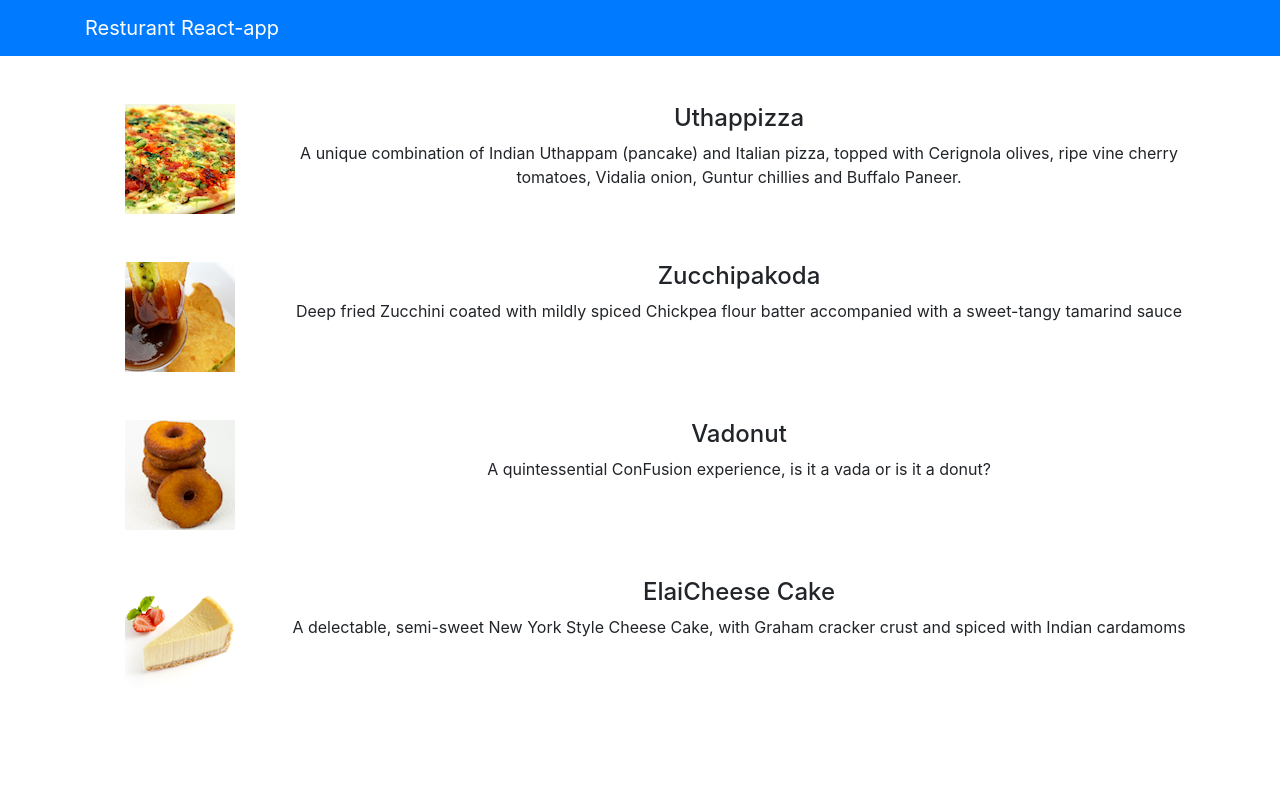
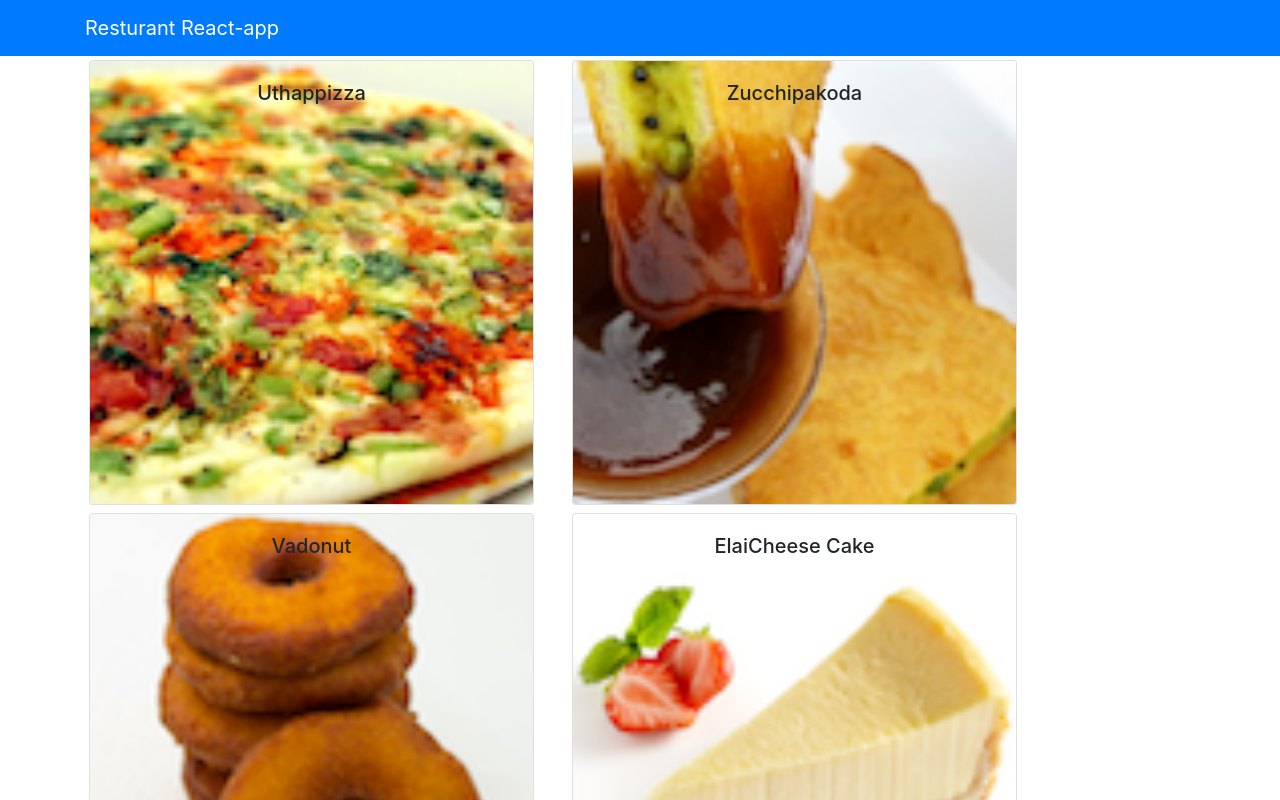
Before and after one commit to Arbazbms/ReactJS-Coursera, a React (Create React App) app: page / in a window 1280 px wide. Shown: the top 800 px of the page. Built offline with nearby package versions, Linux system fonts and the light colour scheme.

Commit message:
added onlick event on Card iamges

```diff
--- a/src/App.js
+++ b/src/App.js
@@ -2,8 +2,16 @@
 import { Navbar, NavbarBrand } from "reactstrap";
 import "./App.css";
 import Menu from "./components/MenuComponent";
+import { DISHES } from "./shared/dishes";
 
 class App extends Component {
+  constructor(props) {
+    super(props);
+
+    this.state = {
+      dishes: DISHES,
+    };
+  }
   render() {
     return (
       <div className="App">
@@ -12,7 +20,7 @@
             <NavbarBrand href="/">Resturant React-app</NavbarBrand>
           </div>
         </Navbar>
-        <Menu />
+        <Menu dishes={this.state.dishes} />
       </div>
     );
   }
--- a/src/components/MenuComponent.js
+++ b/src/components/MenuComponent.js
@@ -1,77 +1,61 @@
 import React, { Component } from "react";
-import { Media } from "reactstrap";
+import {
+  Card,
+  CardImg,
+  CardImgOverlay,
+  CardText,
+  CardBody,
+  CardTitle,
+} from "reactstrap";
 
 class Menu extends Component {
   constructor(props) {
     super(props);
     this.state = {
-      dishes: [
-        {
-          id: 0,
-          name: "Uthappizza",
-          image: "assets/images/uthappizza.png",
-          category: "mains",
-          label: "Hot",
-          price: "4.99",
-          description:
-            "A unique combination of Indian Uthappam (pancake) and Italian pizza, topped with Cerignola olives, ripe vine cherry tomatoes, Vidalia onion, Guntur chillies and Buffalo Paneer.",
-        },
-        {
-          id: 1,
-          name: "Zucchipakoda",
-          image: "assets/images/zucchipakoda.png",
-          category: "appetizer",
-          label: "",
-          price: "1.99",
-          description:
-            "Deep fried Zucchini coated with mildly spiced Chickpea flour batter accompanied with a sweet-tangy tamarind sauce",
-        },
-        {
-          id: 2,
-          name: "Vadonut",
-          image: "assets/images/vadonut.png",
-          category: "appetizer",
-          label: "New",
-          price: "1.99",
-          description:
-            "A quintessential ConFusion experience, is it a vada or is it a donut?",
-        },
-        {
-          id: 3,
-          name: "ElaiCheese Cake",
-          image: "assets/images/elaicheesecake.png",
-          category: "dessert",
-          label: "",
-          price: "2.99",
-          description:
-            "A delectable, semi-sweet New York Style Cheese Cake, with Graham cracker crust and spiced with Indian cardamoms",
-        },
-      ],
+      selectedDish: null,
     };
   }
 
+  onDishSelect(dish) {
+    this.setState({
+      selectedDish: dish,
+    });
+  }
+
+  renderDish(dish) {
+    if (dish != null) {
+      return (
+        <Card>
+          <CardImg width="100%" src={dish.image} alt={dish.name} />
+          <CardBody>
+            <CardTitle>{dish.name}</CardTitle>
+            <CardText>{dish.description}</CardText>
+          </CardBody>
+        </Card>
+      );
+    } else {
+      return <div></div>;
+    }
+  }
+
   render() {
-    const menu = this.state.dishes.map((dish) => {
+    const menu = this.props.dishes.map((dish) => {
       return (
-        <div key={dish.id} className="col-12 mt-5">
-          <Media tag="li">
-            <Media left middle>
-              <Media object src={dish.image} alt={dish.name} />
-            </Media>
-            <Media body className="ml-5">
-              <Media heading>{dish.name}</Media>
-              <p>{dish.description}</p>
-            </Media>
-          </Media>
+        <div key={dish.id} className="col-12 col-md-5 m-1">
+          <Card onClick={() => this.onDishSelect(dish)}>
+            <CardImg width="100%" src={dish.image} alt={dish.name} />
+            <CardImgOverlay>
+              <CardTitle>{dish.name}</CardTitle>
+            </CardImgOverlay>
+          </Card>
         </div>
       );
     });
 
     return (
       <div className="container">
-        <div className="row">
-          <Media list>{menu}</Media>
-        </div>
+        <div className="row">{menu}</div>
+        <div className="row">{this.renderDish(this.state.selectedDish)}</div>
       </div>
     );
   }
--- a/src/shared/dishes.js
+++ b/src/shared/dishes.js
@@ -0,0 +1,194 @@
+export const DISHES = [
+  {
+    id: 0,
+    name: "Uthappizza",
+    image: "assets/images/uthappizza.png",
+    category: "mains",
+    label: "Hot",
+    price: "4.99",
+    description:
+      "A unique combination of Indian Uthappam (pancake) and Italian pizza, topped with Cerignola olives, ripe vine cherry tomatoes, Vidalia onion, Guntur chillies and Buffalo Paneer.",
+    comments: [
+      {
+        id: 0,
+        rating: 5,
+        comment: "Imagine all the eatables, living in conFusion!",
+        author: "John Lemon",
+        date: "2012-10-16T17:57:28.556094Z",
+      },
+      {
+        id: 1,
+        rating: 4,
+        comment:
+          "Sends anyone to heaven, I wish I could get my mother-in-law to eat it!",
+        author: "Paul McVites",
+        date: "2014-09-05T17:57:28.556094Z",
+      },
+      {
+        id: 2,
+        rating: 3,
+        comment: "Eat it, just eat it!",
+        author: "Michael Jaikishan",
+        date: "2015-02-13T17:57:28.556094Z",
+      },
+      {
+        id: 3,
+        rating: 4,
+        comment: "Ultimate, Reaching for the stars!",
+        author: "Ringo Starry",
+        date: "2013-12-02T17:57:28.556094Z",
+      },
+      {
+        id: 4,
+        rating: 2,
+        comment: "It's your birthday, we're gonna party!",
+        author: "25 Cent",
+        date: "2011-12-02T17:57:28.556094Z",
+      },
+    ],
+  },
+  {
+    id: 1,
+    name: "Zucchipakoda",
+    image: "assets/images/zucchipakoda.png",
+    category: "appetizer",
+    label: "",
+    price: "1.99",
+    description:
+      "Deep fried Zucchini coated with mildly spiced Chickpea flour batter accompanied with a sweet-tangy tamarind sauce",
+    comments: [
+      {
+        id: 0,
+        rating: 5,
+        comment: "Imagine all the eatables, living in conFusion!",
+        author: "John Lemon",
+        date: "2012-10-16T17:57:28.556094Z",
+      },
+      {
+        id: 1,
+        rating: 4,
+        comment:
+          "Sends anyone to heaven, I wish I could get my mother-in-law to eat it!",
+        author: "Paul McVites",
+        date: "2014-09-05T17:57:28.556094Z",
+      },
+      {
+        id: 2,
+        rating: 3,
+        comment: "Eat it, just eat it!",
+        author: "Michael Jaikishan",
+        date: "2015-02-13T17:57:28.556094Z",
+      },
+      {
+        id: 3,
+        rating: 4,
+        comment: "Ultimate, Reaching for the stars!",
+        author: "Ringo Starry",
+        date: "2013-12-02T17:57:28.556094Z",
+      },
+      {
+        id: 4,
+        rating: 2,
+        comment: "It's your birthday, we're gonna party!",
+        author: "25 Cent",
+        date: "2011-12-02T17:57:28.556094Z",
+      },
+    ],
+  },
+  {
+    id: 2,
+    name: "Vadonut",
+    image: "assets/images/vadonut.png",
+    category: "appetizer",
+    label: "New",
+    price: "1.99",
+    description:
+      "A quintessential ConFusion experience, is it a vada or is it a donut?",
+    comments: [
+      {
+        id: 0,
+        rating: 5,
+        comment: "Imagine all the eatables, living in conFusion!",
+        author: "John Lemon",
+        date: "2012-10-16T17:57:28.556094Z",
+      },
+      {
+        id: 1,
+        rating: 4,
+        comment:
+          "Sends anyone to heaven, I wish I could get my mother-in-law to eat it!",
+        author: "Paul McVites",
+        date: "2014-09-05T17:57:28.556094Z",
+      },
+      {
+        id: 2,
+        rating: 3,
+        comment: "Eat it, just eat it!",
+        author: "Michael Jaikishan",
+        date: "2015-02-13T17:57:28.556094Z",
+      },
+      {
+        id: 3,
+        rating: 4,
+        comment: "Ultimate, Reaching for the stars!",
+        author: "Ringo Starry",
+        date: "2013-12-02T17:57:28.556094Z",
+      },
+      {
+        id: 4,
+        rating: 2,
+        comment: "It's your birthday, we're gonna party!",
+        author: "25 Cent",
+        date: "2011-12-02T17:57:28.556094Z",
+      },
+    ],
+  },
+  {
+    id: 3,
+    name: "ElaiCheese Cake",
+    image: "assets/images/elaicheesecake.png",
+    category: "dessert",
+    label: "",
+    price: "2.99",
+    description:
+      "A delectable, semi-sweet New York Style Cheese Cake, with Graham cracker crust and spiced with Indian cardamoms",
+    comments: [
+      {
+        id: 0,
+        rating: 5,
+        comment: "Imagine all the eatables, living in conFusion!",
+        author: "John Lemon",
+        date: "2012-10-16T17:57:28.556094Z",
+      },
+      {
+        id: 1,
+        rating: 4,
+        comment:
+          "Sends anyone to heaven, I wish I could get my mother-in-law to eat it!",
+        author: "Paul McVites",
+        date: "2014-09-05T17:57:28.556094Z",
+      },
+      {
+        id: 2,
+        rating: 3,
+        comment: "Eat it, just eat it!",
+        author: "Michael Jaikishan",
+        date: "2015-02-13T17:57:28.556094Z",
+      },
+      {
+        id: 3,
+        rating: 4,
+        comment: "Ultimate, Reaching for the stars!",
+        author: "Ringo Starry",
+        date: "2013-12-02T17:57:28.556094Z",
+      },
+      {
+        id: 4,
+        rating: 2,
+        comment: "It's your birthday, we're gonna party!",
+        author: "25 Cent",
+        date: "2011-12-02T17:57:28.556094Z",
+      },
+    ],
+  },
+];
```
